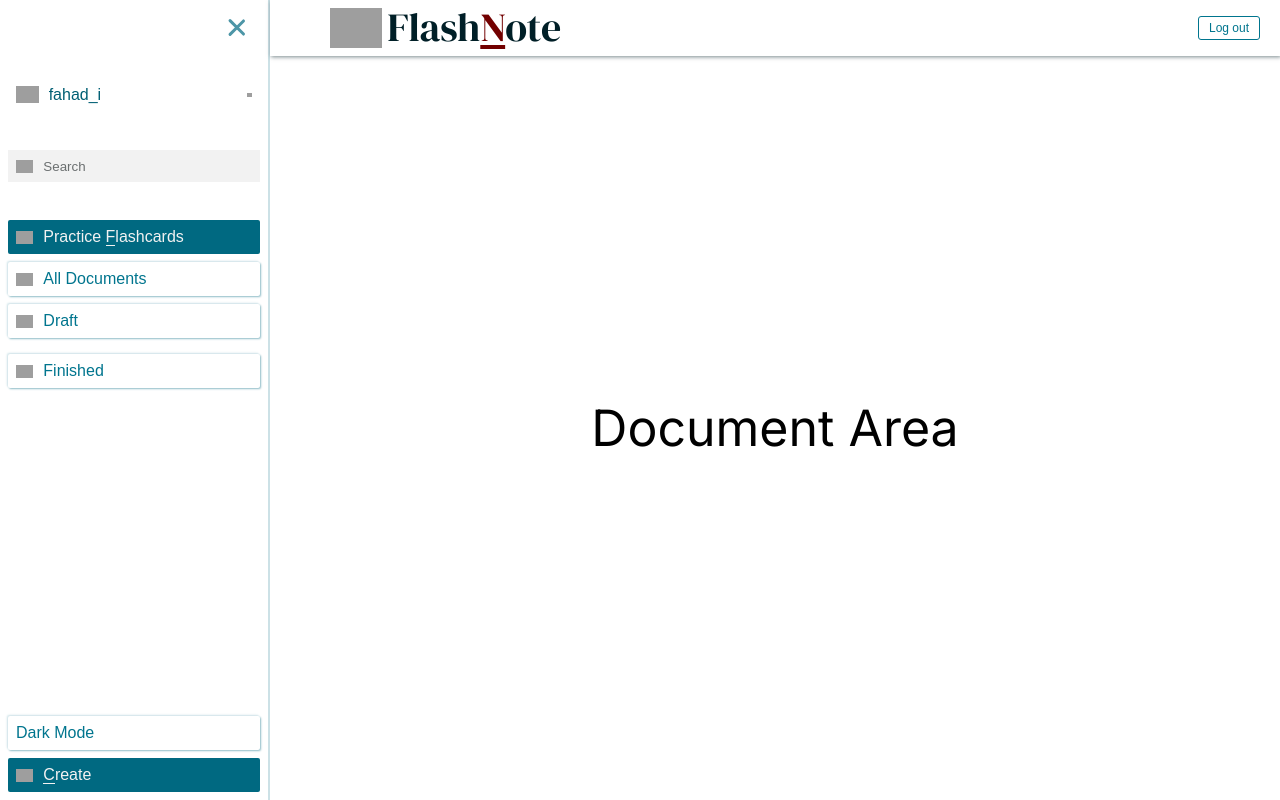
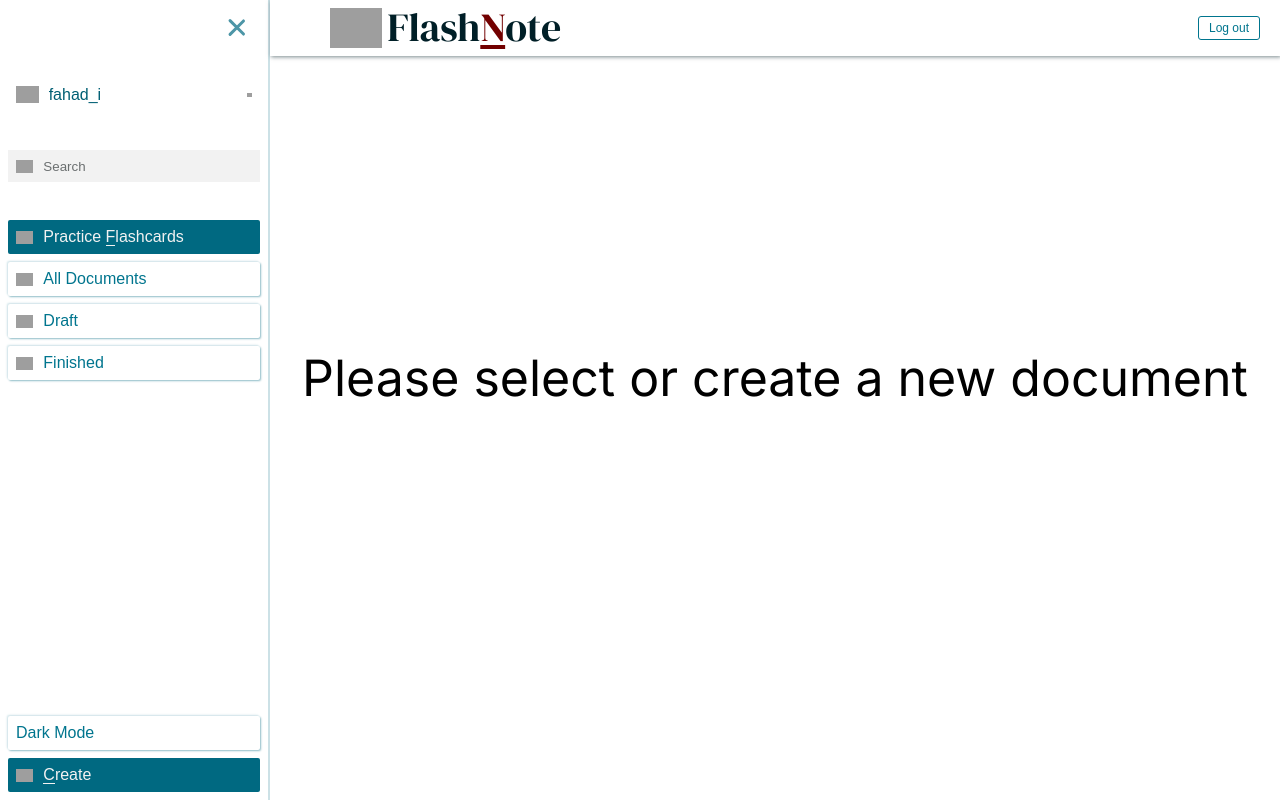
Before and after one commit to Fahad-Iqbal/Flashnote-UI, a React (Vite) app: page / in a window 1280 px wide. Built offline with nearby package versions, Linux system fonts and the light colour scheme; grey boxes are pictures that could not be loaded.

Commit message:
add document select functionality

```diff
--- a/src/App.css
+++ b/src/App.css
@@ -9,7 +9,7 @@
 html {
   /* 1rem = 10px for all elements*/
   font-size: 62.5%;
-  transition: color 0.5s ease;
+  /* transition: color 0.3s ease; */
 }
 
 html {
@@ -67,7 +67,7 @@ html.darkmode {
 body {
   font-family: 'Inter', sans-serif;
   height: 100vh;
-  transition: all 0.5s linear;
+  transition: all 0.3s linear;
 }
 
 main {
@@ -76,7 +76,7 @@ main {
   width: 100%;
   height: 100vh;
   margin: 0 auto;
-  transition: all 0.5s linear;
+  transition: all 0.3s linear;
   overflow-x: hidden;
 }
 
@@ -93,7 +93,7 @@ main {
   position: sticky;
   top: 0;
   z-index: 1;
-  transition: all 0.5s linear;
+  transition: all 0.3s linear;
   height: 7vh;
 }
 
@@ -153,9 +153,11 @@ main {
 
 .main-container {
   width: 100%;
+  transition: all 0.3s linear;
 }
 .document {
   position: relative;
+  transition: all 0.3s linear;
 }
 
 @media only screen and (max-width: 1000px) {
--- a/src/App.jsx
+++ b/src/App.jsx
@@ -2,21 +2,35 @@ import { useState } from 'react';
 import './App.css';
 import Document from './Document';
 import Header from './Header';
-import Sidebar from './Sidebar';
+import Sidebar from './Sidebar/Sidebar';
+import { draftDocs, finishedDocs } from './data.js';
+const draft = draftDocs;
+const finished = finishedDocs;
 
 export default function App() {
   const [isSidebarOpen, setIsSidebarOpen] = useState(true);
+  const [draftDocs, setDraftDocs] = useState(draft);
+  const [finishedDocs, setFinishedDocs] = useState(finished);
+  const [selectedDoc, setSelectedDoc] = useState(null);
+  const [isSearchOpen, setIsSearchOpen] = useState(false);
+  const [isAllDocsOpen, setIsAllDocsOpen] = useState(false);
+  const [isPracticeOpen, setIsPracticeOpen] = useState(false);
+  const [isCreateOpen, setIsCreateOpen] = useState(false);
 
   return (
     <main>
       <Sidebar
         isSidebarOpen={isSidebarOpen}
         setIsSidebarOpen={setIsSidebarOpen}
+        draftDocs={draftDocs}
+        finishedDocs={finishedDocs}
+        selectedDoc={selectedDoc}
+        setSelectedDoc={setSelectedDoc}
       />
 
       <div className="main-container">
         <Header />
-        <Document />
+        <Document document={selectedDoc} />
       </div>
     </main>
   );
--- a/src/Document.jsx
+++ b/src/Document.jsx
@@ -1,6 +1,4 @@
-import React from 'react';
-
-const Document = () => {
+const Document = ({ document }) => {
   return (
     <div
       className="document"
@@ -16,9 +14,11 @@ const Document = () => {
       <p
         style={{
           fontSize: '5rem',
+          textAlign: 'center',
+          marginBottom: '10rem',
         }}
       >
-        Document Area
+        {document ? document.title : 'Please select or create a new document'}
       </p>
     </div>
   );
--- a/src/DocumentButton.jsx
+++ /dev/null
@@ -1,15 +0,0 @@
-import React from 'react';
-
-const DocumentButton = () => {
-  return (
-    <button className="doc-button">
-      <img
-        src="https://res.cloudinary.com/drbpsxnln/image/upload/v1675123118/Vector_7_lk07mc.svg"
-        alt="Document icon"
-      />
-      <p>Calc 1</p>
-    </button>
-  );
-};
-
-export default DocumentButton;
--- a/src/DocsListContainer.jsx
+++ b/src/Sidebar/DocsListContainer.jsx
@@ -1,7 +1,12 @@
 import { useRef } from 'react';
 import DocumentButton from './DocumentButton';
 
-const DocsListContainer = ({ isOpen }) => {
+const DocsListContainer = ({
+  isOpen,
+  documents,
+  selectedDoc,
+  setSelectedDoc,
+}) => {
   const list = useRef();
 
   const height = list?.current?.getBoundingClientRect()?.height;
@@ -11,21 +16,17 @@ const DocsListContainer = ({ isOpen }) => {
       style={isOpen ? { height: height } : {}}
     >
       <ul ref={list}>
-        <li>
-          <DocumentButton />
-        </li>
-        <li>
-          <DocumentButton />
-        </li>
-        <li>
-          <DocumentButton />
-        </li>
-        <li>
-          <DocumentButton />
-        </li>
-        <li>
-          <DocumentButton />
-        </li>
+        {documents.map((document) => {
+          return (
+            <li key={document.id}>
+              <DocumentButton
+                document={document}
+                selectedDoc={selectedDoc}
+                setSelectedDoc={setSelectedDoc}
+              />
+            </li>
+          );
+        })}
       </ul>
     </div>
   );
--- /dev/null
+++ b/src/Sidebar/DocumentButton.jsx
@@ -0,0 +1,19 @@
+import React from 'react';
+
+const DocumentButton = ({ document, selectedDoc, setSelectedDoc }) => {
+  const isSelected = document.id === selectedDoc?.id;
+  return (
+    <button
+      className={isSelected ? 'doc-button selected' : 'doc-button'}
+      onClick={() => setSelectedDoc(document)}
+    >
+      <img
+        src="https://res.cloudinary.com/drbpsxnln/image/upload/v1675123118/Vector_7_lk07mc.svg"
+        alt="Document icon"
+      />
+      <p>{document.title}</p>
+    </button>
+  );
+};
+
+export default DocumentButton;
--- a/src/Sidebar.jsx
+++ b/src/Sidebar/Sidebar.jsx
@@ -3,7 +3,14 @@ import DocsListContainer from './DocsListContainer';
 import HamburgerButton from './HamburgerButton';
 import './sidebar.css';
 
-const Sidebar = ({ isSidebarOpen, setIsSidebarOpen }) => {
+const Sidebar = ({
+  isSidebarOpen,
+  setIsSidebarOpen,
+  draftDocs,
+  finishedDocs,
+  selectedDoc,
+  setSelectedDoc,
+}) => {
   const [isFinishedOpen, setIsFinishedOpen] = useState(false);
   const [isDraftOpen, setIsDraftOpen] = useState(false);
   return (
@@ -76,7 +83,12 @@ const Sidebar = ({ isSidebarOpen, setIsSidebarOpen }) => {
             />
             <p>Draft</p>
           </button>
-          <DocsListContainer isOpen={isDraftOpen} />
+          <DocsListContainer
+            isOpen={isDraftOpen}
+            documents={draftDocs}
+            selectedDoc={selectedDoc}
+            setSelectedDoc={setSelectedDoc}
+          />
           <button
             className="finished btn secondary"
             onClick={() => {
@@ -97,7 +109,12 @@ const Sidebar = ({ isSidebarOpen, setIsSidebarOpen }) => {
             />
             <p>Finished</p>
           </button>
-          <DocsListContainer isOpen={isFinishedOpen} />
+          <DocsListContainer
+            isOpen={isFinishedOpen}
+            documents={finishedDocs}
+            selectedDoc={selectedDoc}
+            setSelectedDoc={setSelectedDoc}
+          />
         </div>
         <div className="sidebar-bottom">
           <button
--- a/src/sidebar.css
+++ b/src/Sidebar/sidebar.css
@@ -68,7 +68,7 @@ button.btn img {
   font-weight: 400;
   justify-content: start;
   cursor: pointer;
-  transition: transform 0.3s ease-in-out;
+  transition: all 0.3s ease-in-out;
 }
 
 .primary span {
@@ -90,7 +90,7 @@ button.btn img {
   box-shadow: -0.1rem -0.1rem 0.2rem var(--secondary-button-shadow-top),
     0.1rem 0.1rem 0.2rem var(--secondary-button-shadow-bottom);
   cursor: pointer;
-  transition: transform 0.3s ease-in-out;
+  transition: all 0.3s ease-in-out;
 }
 
 .secondary img {
@@ -199,6 +199,7 @@ button.btn img {
   height: 0;
   overflow: hidden;
   transition: all 0.3s ease-in-out;
+  margin-bottom: -0.8rem;
 }
 
 .docs-list-container.open {
@@ -206,10 +207,7 @@ button.btn img {
   border-bottom: 0.2rem solid var(--color-sidebar-right-border);
   border-top: 0.3rem solid var(--color-sidebar-right-border);
   border-radius: 0.5rem;
-}
-
-.docs-list-container ul {
-  padding: 0.5rem 0;
+  margin-bottom: 0;
 }
 
 .doc-button {
@@ -223,6 +221,9 @@ button.btn img {
   border: none;
   cursor: pointer;
   transition: all 0.3s linear;
+}
+.doc-button:last-child {
+  padding-bottom: 1rem;
 }
 
 .doc-button:hover {
--- /dev/null
+++ b/src/data.js
@@ -0,0 +1,16 @@
+export const draftDocs = [
+  { id: 1, title: 'Chemistry', content: '' },
+  { id: 2, title: 'Spanish 101', content: '' },
+  { id: 3, title: 'General Biology', content: '' },
+  { id: 4, title: 'Psychology 101', content: '' },
+  { id: 5, title: 'Anatomy', content: '' },
+];
+
+export const finishedDocs = [
+  { id: 6, title: 'Calc 1', content: '' },
+  { id: 7, title: 'World Geography', content: '' },
+  { id: 8, title: 'Linear Algebra', content: '' },
+  { id: 9, title: 'Essay project', content: '' },
+  { id: 10, title: 'Final project ideas', content: '' },
+  { id: 11, title: 'Physics 1', content: '' },
+];
```
Also changed, not shown: src/Sidebar/HamburgerButton.jsx (renamed from src/HamburgerButton.jsx).
